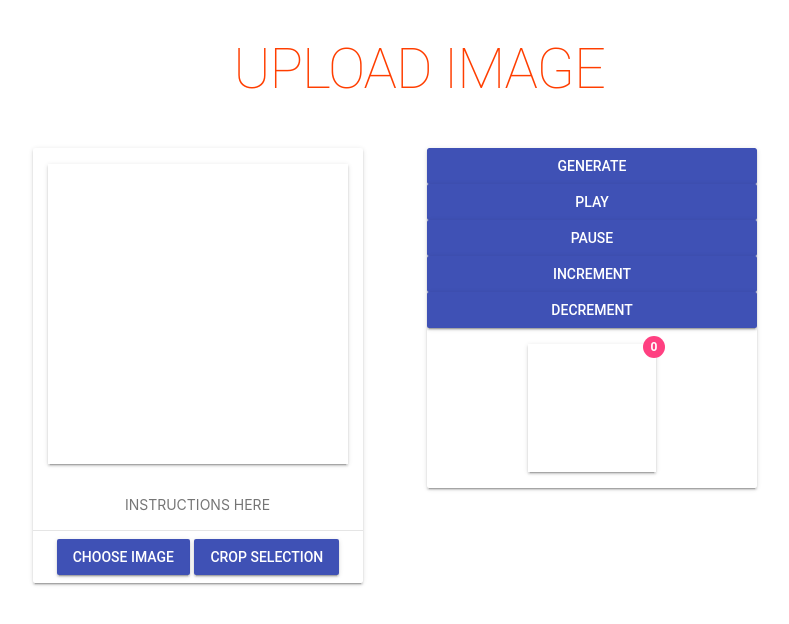
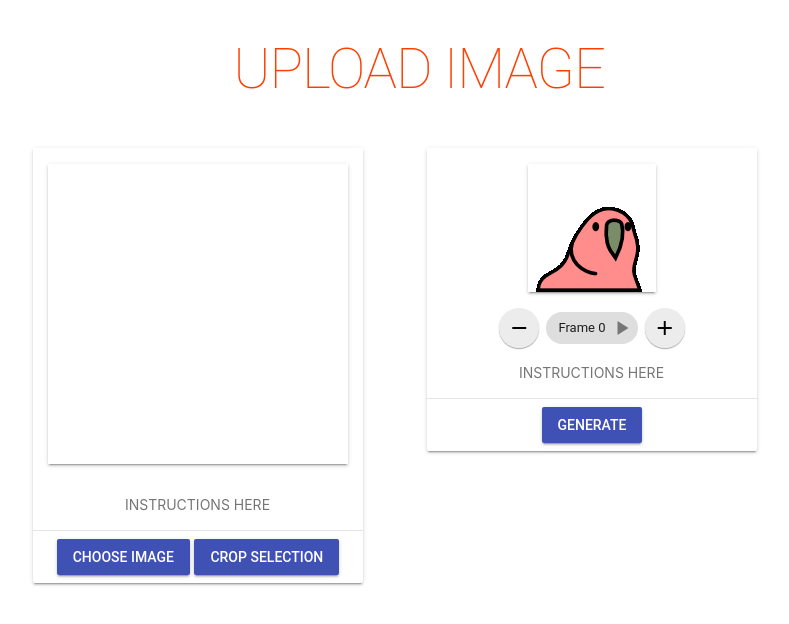
Before and after one commit to kleveland/gif-creator, a Svelte app: page / in a window 1280 px wide. Shown: the top 624 px of the page, without its empty margins (221-1010 px from the left). Built offline with nearby package versions, Linux system fonts and the light colour scheme.

Commit message:
WIP finished up the frame by frame modification

```diff
--- a/src/CustomizeCanvas.svelte
+++ b/src/CustomizeCanvas.svelte
@@ -1,11 +1,13 @@
 <script>
   import { onMount, afterUpdate } from "svelte";
-  import { PartyParrotPositions } from './gifpositions';
-  import Button from './Button.svelte';
+  import { PartyParrotPositions } from "./gifpositions";
+  import Button from "./Button.svelte";
   import GIF from "./gif.js";
 
   let frameCount = 0;
   export let croppedImage;
+  let imageSelection = "partyParrot";
+  let loadedSelection;
   let canvas, ctx;
   let positionsArr = [];
   let arr;
@@ -32,14 +34,19 @@
     canvasWidth = canvas.width;
     canvasHeight = canvas.height;
     setOffsets();
-    document.addEventListener('scroll', setOffsets);
-    window.addEventListener('resize', setOffsets);
+    document.addEventListener("scroll", setOffsets);
+    window.addEventListener("resize", setOffsets);
+    extractGif().then((imgArr) => {
+      arr = imgArr;
+      setFrame(0);
+    });
   });
 
   afterUpdate(() => {
     console.log(croppedImage);
-    if (croppedImage && !arr?.length) {
+    if (croppedImage && imageSelection !== loadedSelection) {
       extractGif().then((imgArr) => {
+        loadedSelection = imageSelection;
         positionsArr = [...PartyParrotPositions];
         arr = imgArr;
         setFrame(0);
@@ -89,24 +96,37 @@
   }
 
   function drawOverlayImage(frameCount, overrideCtx) {
+    if (croppedImage) {
       const targetCtx = overrideCtx ?? ctx;
       const midX = croppedImage.width / 4;
       const midY = croppedImage.height / 4;
       console.log(midX, midY);
-    console.log(positionsArr, frameCount)
+      console.log(positionsArr, frameCount);
       targetCtx.drawImage(
-        croppedImage, positionsArr[frameCount].x, positionsArr[frameCount].y, croppedImage.width, croppedImage.height
+        croppedImage,
+        positionsArr[frameCount].x,
+        positionsArr[frameCount].y,
+        croppedImage.width,
+        croppedImage.height
       );
+    }
   }
 
   function playCanvas() {
+    if (!playInterval)
       playInterval = setInterval(() => {
         setFrame(frameCount + 1);
       }, 100);
   }
 
   function pauseCanvas() {
-    clearInterval(playInterval);
+    if (playInterval) clearInterval(playInterval);
+    playInterval = undefined;
+  }
+
+  function toggleCanvas() {
+    if (!playInterval) playCanvas();
+    else pauseCanvas();
   }
 
   function handleImageMouseDown(e) {
@@ -193,16 +213,10 @@
 </script>
 
 <div class="mdl-card mdl-shadow--2dp">
-<Button id="generate" onClick={generateGif} buttonText="Generate" />
-  <Button id="playCanvas" onClick={playCanvas} buttonText="Play" />
-  <Button id="pauseCanvas" onClick={pauseCanvas} buttonText="Pause"/>
-  <Button id="incrementFrame" onClick={() => setFrame(frameCount + 1)} buttonText="Increment" />
-  <Button id="decrementFrame" onClick={() => setFrame(frameCount - 1)} buttonText="Decrement" />
-  <span class="gif-canvas-container mdl-badge" data-badge={frameCount}>
+  <span class="gif-canvas-container">
     <canvas
       id="gifCanvas"
       class="gif-canvas"
-    data-badge={frameCount}
       width="128"
       height="128"
       on:scroll={onScroll}
@@ -210,10 +224,45 @@
       on:mousemove={handleImageMouseMove}
       on:mouseup={handleImageMouseUp}
       on:mouseout={handleImageMouseOut}
-  /></span>
+    /></span
+  >
+  <div class="frame-count-container">
+    <button
+      class="mdl-button mdl-js-button mdl-button--fab mdl-js-ripple-effect mdl-button--mini-fab"
+      on:click={() => setFrame(frameCount - 1)}
+    >
+      <i class="material-icons">remove</i>
+    </button>
+    <span class="mdl-chip mdl-chip--deletable">
+      <span class="mdl-chip__text">Frame {frameCount}</span>
+      <button on:click={toggleCanvas} type="button" class="mdl-chip__action">
+        {#if !playInterval}
+          <i class="material-icons">play_arrow</i>
+        {:else}
+          <i class="material-icons">pause</i>
+        {/if}
+      </button>
+    </span>
+    <button
+      class="mdl-button mdl-js-button mdl-button--fab mdl-js-ripple-effect mdl-button--mini-fab"
+      on:click={() => setFrame(frameCount + 1)}
+    >
+      <i class="material-icons">add</i>
+    </button>
+  </div>
+  <div class="mdl-card__supporting-text">INSTRUCTIONS HERE</div>
+  <div class="mdl-card__actions mdl-card--border">
+    <Button id="generate" onClick={generateGif} buttonText="Generate" /></div>
 </div>
 
 <style>
+  .frame-count-container {
+    display: flex;
+    justify-content: center;
+    align-items: center;
+    width: 200px;
+    margin: auto;
+  }
   .gif-canvas {
     box-shadow: 0 2px 2px 0 rgb(0 0 0 / 14%), 0 3px 1px -2px rgb(0 0 0 / 20%),
       0 1px 5px 0 rgb(0 0 0 / 12%);
@@ -224,9 +273,4 @@
     height: 128px;
     margin: 1em auto;
   }
-
-  .gif-canvas-container::after {
-      top: -8px;
-      right: -9px;
-  }
 </style>
--- a/src/ImageImport.svelte
+++ b/src/ImageImport.svelte
@@ -200,14 +200,19 @@
 
   function cropImage() {
     const appliedImage = new Image();
+        const tempCanvas = document.createElement("canvas");
+        tempCanvas.width = canvas.width;
+        tempCanvas.height = canvas.height;
+        const tempCtx = tempCanvas.getContext("2d");
+        tempCtx.drawImage(canvas, 0, 0);
     appliedImage.src = canvas.toDataURL("image/jpeg");
     let spots = document.getElementsByClassName("spot");
 
     while (spots[0]) spots[0].parentNode.removeChild(spots[0]);
     //clear canvas
-    ctx.clearRect(0, 0, canvas.width, canvas.height);
-    ctx.beginPath();
-    ctx.globalCompositeOperation = "destination-over";
+    tempCtx.clearRect(0, 0, canvas.width, canvas.height);
+    tempCtx.beginPath();
+    tempCtx.globalCompositeOperation = "destination-over";
     //draw the polygon
 
     const rect = document.querySelector("#cropCanvas").getBoundingClientRect();
@@ -231,17 +236,17 @@
       if (x > rightMost) rightMost = x;
       if (y > bottomMost) bottomMost = y;
 
-      if (i == 0) ctx.moveTo(x - offset.left, y - offset.top);
-      else ctx.lineTo(x - offset.left, y - offset.top);
+      if (i == 0) tempCtx.moveTo(x - offset.left, y - offset.top);
+      else tempCtx.lineTo(x - offset.left, y - offset.top);
       //console.log(points[i],points[i+1])
     }
     console.log(imageObj);
     appliedImage.onload = () => {
-      let pattern = ctx.createPattern(appliedImage, "repeat");
-      ctx.fillStyle = pattern;
-      ctx.fill();
+      let pattern = tempCtx.createPattern(appliedImage, "repeat");
+      tempCtx.fillStyle = pattern;
+      tempCtx.fill();
 
-      var dataurl = canvas.toDataURL("image/png");
+      var dataurl = tempCanvas.toDataURL("image/png");
 
       console.log(dataurl);
       console.log(leftMost, topMost, rightMost, bottomMost);
```
Lines whose indentation alone changed are shown as unchanged.
